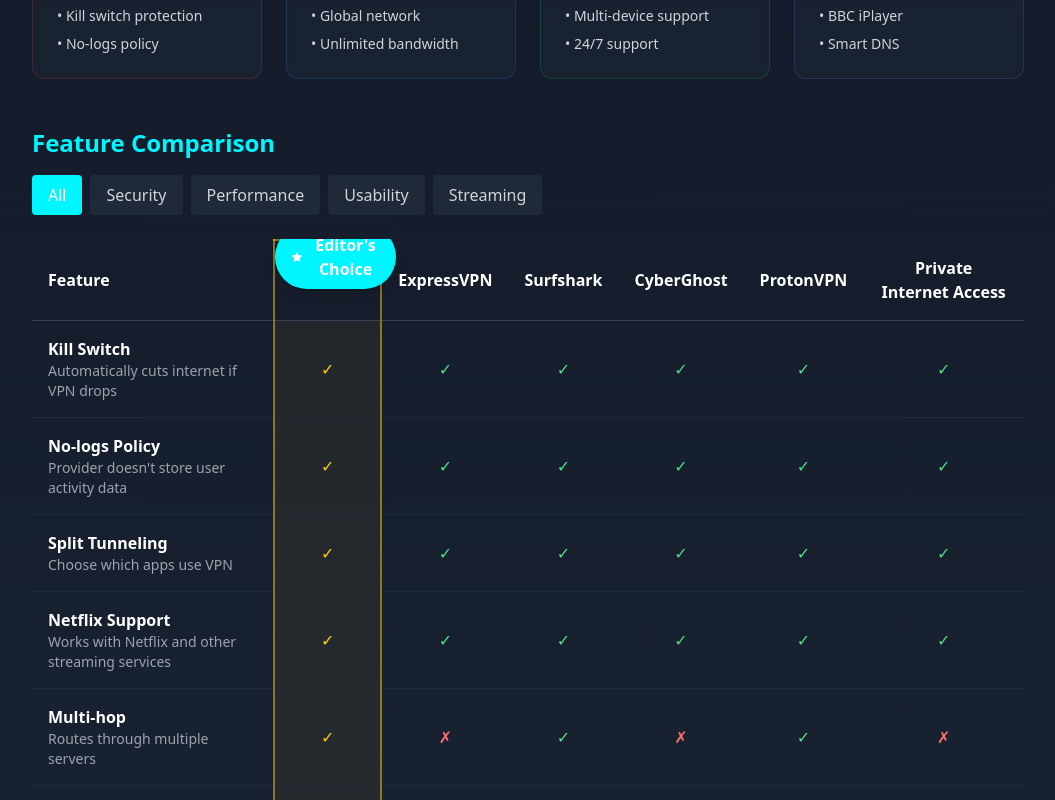
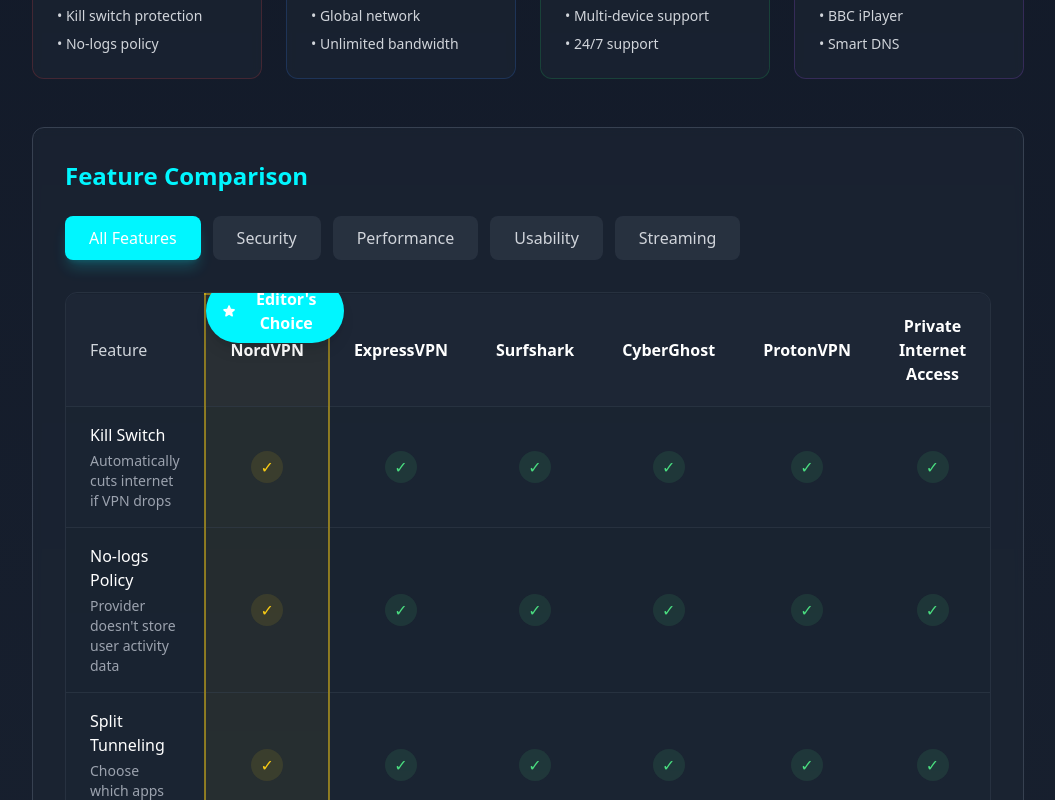
Before and after one commit to GergulasBalint/bestvpn, a React (Vite) app: page /compare-features in a window 1280 px wide. Shown: the part 560-1360 px from the top of the page, without its empty margins (112-1167 px from the left). Built offline with nearby package versions, Linux system fonts and the light colour scheme.

Commit message:
improving compare fixing again

```diff
--- a/src/components/FeatureComparison.tsx
+++ b/src/components/FeatureComparison.tsx
@@ -144,24 +144,28 @@
     : features.filter(f => f.category === selectedCategory);
 
   return (
-    <div className="card-gradient-border">
-      <h2 className="text-2xl font-bold text-cyber-blue mb-4">Feature Comparison</h2>
+    <div className="bg-gray-800/50 backdrop-blur-sm rounded-xl border border-gray-700 p-8">
+      <h2 className="text-2xl font-bold text-cyber-blue mb-6">Feature Comparison</h2>
 
-      <div className="mb-6 flex gap-2">
+      <div className="mb-8 flex flex-wrap gap-3">
         <button
           onClick={() => setSelectedCategory('all')}
-          className={`px-4 py-2 rounded ${
-            selectedCategory === 'all' ? 'bg-cyber-blue text-white' : 'bg-gray-800 text-gray-300'
+          className={`px-6 py-2.5 rounded-lg font-medium transition-all duration-300 ${
+            selectedCategory === 'all'
+              ? 'bg-cyber-blue text-white shadow-lg shadow-cyber-blue/20'
+              : 'bg-gray-700/50 text-gray-300 hover:bg-gray-700'
           }`}
         >
-          All
+          All Features
         </button>
         {['security', 'performance', 'usability', 'streaming'].map(category => (
           <button
             key={category}
             onClick={() => setSelectedCategory(category)}
-            className={`px-4 py-2 rounded capitalize ${
-              selectedCategory === category ? 'bg-cyber-blue text-white' : 'bg-gray-800 text-gray-300'
+            className={`px-6 py-2.5 rounded-lg font-medium capitalize transition-all duration-300 ${
+              selectedCategory === category
+                ? 'bg-cyber-blue text-white shadow-lg shadow-cyber-blue/20'
+                : 'bg-gray-700/50 text-gray-300 hover:bg-gray-700'
             }`}
           >
             {category}
@@ -169,39 +173,59 @@
         ))}
       </div>
 
-      <div className="overflow-x-auto">
+      <div className="overflow-x-auto rounded-xl border border-gray-700/50">
         <table className="w-full">
           <thead>
-            <tr className="border-b border-gray-700">
-              <th className="text-left py-4 px-4">Feature</th>
+            <tr className="bg-gray-800/80">
+              <th className="text-left py-5 px-6 text-gray-300 font-medium">Feature</th>
               {vpnData.map(vpn => (
-                <th key={vpn.id} className={`text-center py-4 px-4 relative ${
-                  vpn.id === 'nordvpn' ? 'border-x-2 border-t-2 border-yellow-400/50' : ''
-                }`}>
+                <th
+                  key={vpn.id}
+                  className={`text-center py-5 px-6 relative ${
+                    vpn.id === 'nordvpn'
+                      ? 'border-x-2 border-t-2 border-yellow-400/50 bg-yellow-400/5'
+                      : ''
+                  }`}
+                >
                   {vpn.id === 'nordvpn' && <EditorChoice />}
-                  {vpn.name}
+                  <span className="font-semibold text-white">{vpn.name}</span>
                 </th>
               ))}
             </tr>
           </thead>
           <tbody>
-            {filteredFeatures.map(feature => (
-              <tr key={feature.name} className="border-b border-gray-800">
-                <td className="py-4 px-4">
-                  <div className="font-semibold text-white">{feature.name}</div>
-                  <div className="text-sm text-gray-400">{feature.description}</div>
+            {filteredFeatures.map((feature, idx) => (
+              <tr
+                key={feature.name}
+                className={`border-t border-gray-700/50 transition-colors ${
+                  idx % 2 === 0 ? 'bg-gray-800/30' : 'bg-gray-800/10'
+                }`}
+              >
+                <td className="py-4 px-6">
+                  <div className="font-medium text-white">{feature.name}</div>
+                  <div className="text-sm text-gray-400 mt-1">{feature.description}</div>
                 </td>
                 {vpnData.map(vpn => (
                   <td
                     key={vpn.id}
-                    className={`text-center py-4 px-4 ${
-                      vpn.id === 'nordvpn' ? 'border-x-2 border-yellow-400/50 bg-yellow-400/5' : ''
+                    className={`text-center py-4 px-6 ${
+                      vpn.id === 'nordvpn'
+                        ? 'border-x-2 border-yellow-400/50 bg-yellow-400/5'
+                        : ''
                     }`}
                   >
                     {vpnFeatures[vpn.id]?.includes(feature.name) ? (
-                      <span className={`text-${vpn.id === 'nordvpn' ? 'yellow' : 'green'}-400`}>✓</span>
+                      <span className={`inline-flex items-center justify-center w-8 h-8 rounded-full ${
+                        vpn.id === 'nordvpn'
+                          ? 'bg-yellow-400/10 text-yellow-400'
+                          : 'bg-green-400/10 text-green-400'
+                      }`}>
+                        ✓
+                      </span>
                     ) : (
-                      <span className="text-red-400">✗</span>
+                      <span className="inline-flex items-center justify-center w-8 h-8 rounded-full bg-red-400/10 text-red-400">
+                        ✗
+                      </span>
                     )}
                   </td>
                 ))}
```
